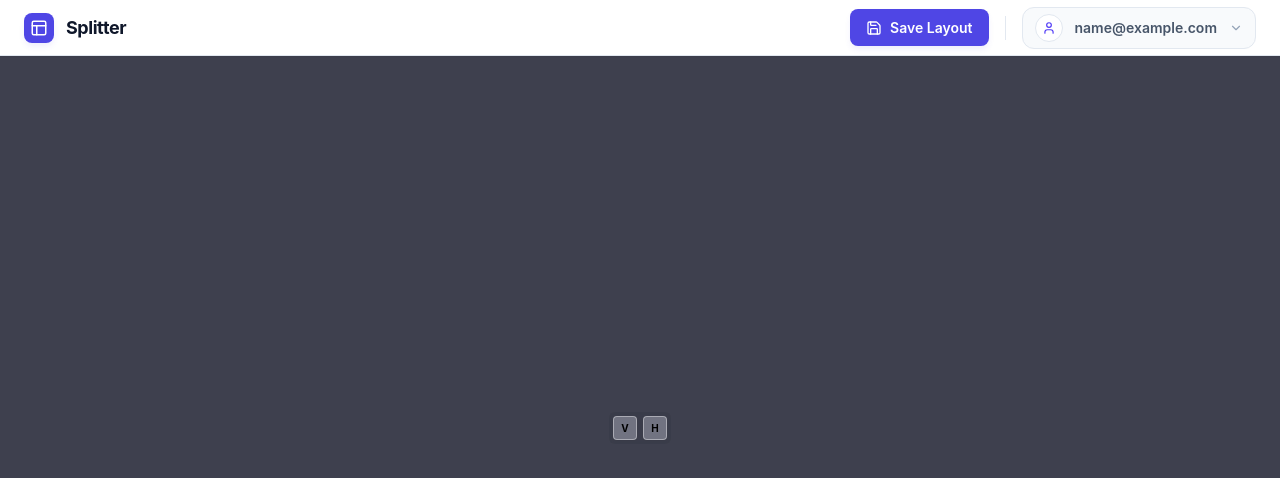
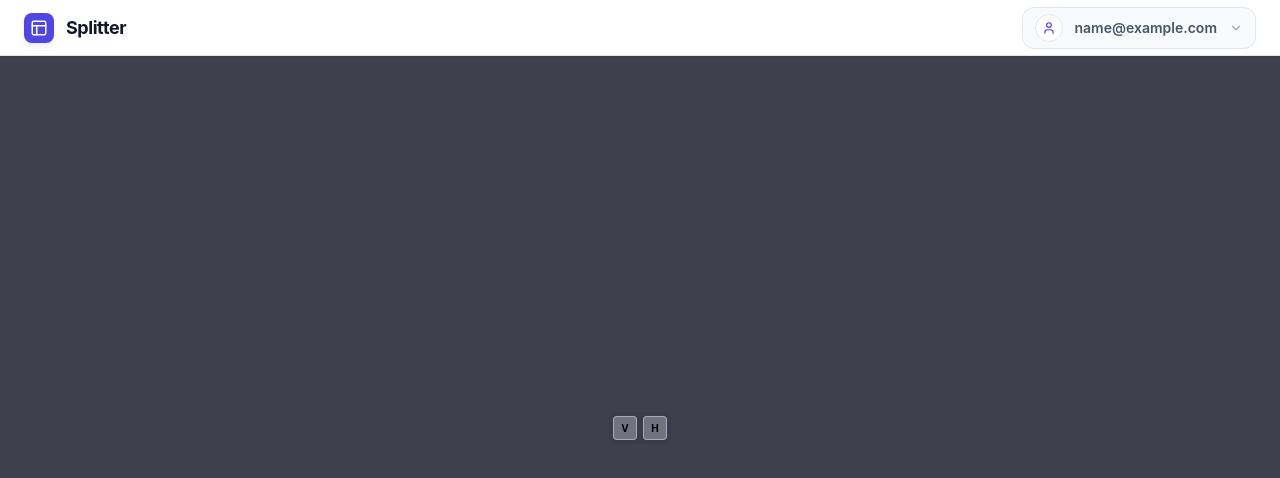
Before and after one commit to mdmokhlesur/mokhlesurRahmanTask-frontend, a React (Vite) app: page / in a window 1280 px wide. Shown: the top 478 px of the page. Built offline with nearby package versions, Linux system fonts and the light colour scheme; no server answers; sample sign-in values are in the browser's storage.

Commit message:
feat: implement debounced auto-save functionality in Splitter and remove manual save button from Header

```diff
--- a/src/components/Header.tsx
+++ b/src/components/Header.tsx
@@ -3,12 +3,9 @@ import { LogOut, Save, Layout, User, ChevronDown } from 'lucide-react';
 import { useAuth } from '../context/AuthContext';
 import './layout.css';
 
-interface HeaderProps {
-  onSave: () => void;
-  isSaving?: boolean;
-}
+interface HeaderProps {}
 
-const Header: React.FC<HeaderProps> = ({ onSave, isSaving }) => {
+const Header: React.FC<HeaderProps> = () => {
   const { logout, user } = useAuth();
   const [showDropdown, setShowDropdown] = useState(false);
   const dropdownRef = useRef<HTMLDivElement>(null);
@@ -36,17 +33,6 @@ const Header: React.FC<HeaderProps> = ({ onSave, isSaving }) => {
       </div>
 
       <div className="header-right">
-        <button
-          onClick={onSave}
-          disabled={isSaving}
-          className="btn-primary"
-        >
-          <Save size={16} />
-          {isSaving ? 'Saving...' : 'Save Layout'}
-        </button>
-
-        <div className="header-divider" />
-
         {user && (
           <div className="user-dropdown-container" ref={dropdownRef}>
             <button
--- a/src/components/Splitter.tsx
+++ b/src/components/Splitter.tsx
@@ -20,6 +20,7 @@ const Splitter: React.FC = () => {
   const [isSaving, setIsSaving] = useState(false);
   const [isLoading, setIsLoading] = useState(true);
   const containerRef = useRef<HTMLDivElement>(null);
+  const isInitialRender = useRef(true);
   const { token } = useAuth();
 
   useEffect(() => {
@@ -47,11 +48,12 @@ const Splitter: React.FC = () => {
     }
   }, [token]);
 
-  const handleSave = async () => {
+  const handleSave = useCallback(async (signal?: AbortSignal) => {
     setIsSaving(true);
     try {
       const response = await fetch(`${import.meta.env.VITE_API_URL}/layouts`, {
         method: 'POST',
+        signal,
         headers: {
           'Content-Type': 'application/json',
           'Authorization': `Bearer ${token}`
@@ -62,17 +64,36 @@ const Splitter: React.FC = () => {
         })
       });
       const data = await response.json();
-      if (data.success) {
-        toast.success('Layout saved successfully!');
-      } else {
-        toast.error('Failed to save layout: ' + data.message);
+      if (!data.success) {
+        toast.error('Failed to auto-save: ' + data.message);
       }
-    } catch (err) {
-      toast.error('Connection to backend failed');
+    } catch (err: any) {
+      if (err.name === 'AbortError') return;
+      toast.error('Auto-save failed: connection error');
     } finally {
       setIsSaving(false);
     }
-  };
+  }, [root, token]);
+
+  useEffect(() => {
+    if (isLoading || !token) return;
+
+    // Skip the very first render after loading to avoid saving the freshly fetched layout
+    if (isInitialRender.current) {
+      isInitialRender.current = false;
+      return;
+    }
+
+    const controller = new AbortController();
+    const timeoutId = setTimeout(() => {
+      handleSave(controller.signal);
+    }, 500);
+
+    return () => {
+      clearTimeout(timeoutId);
+      controller.abort();
+    };
+  }, [root, token, isLoading, handleSave]);
 
   const splitNode = useCallback((id: string, type: SplitType) => {
     const updateTree = (node: ScreenNode): ScreenNode => {
@@ -181,7 +202,7 @@ const Splitter: React.FC = () => {
 
   return (
     <div ref={containerRef} className="splitter-container">
-      <Header onSave={handleSave} isSaving={isSaving} />
+      <Header />
 
       <div className="workspace">
         <Partition
```
